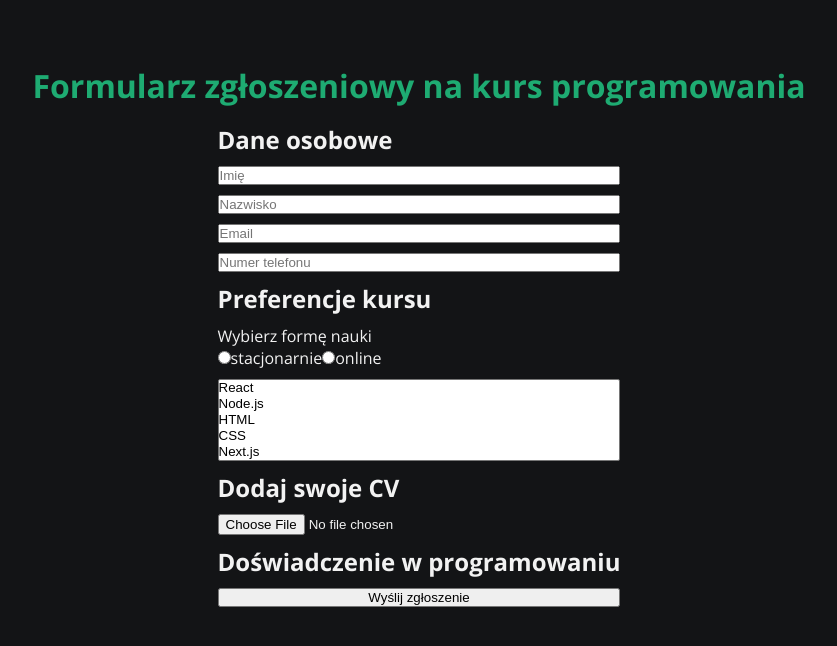
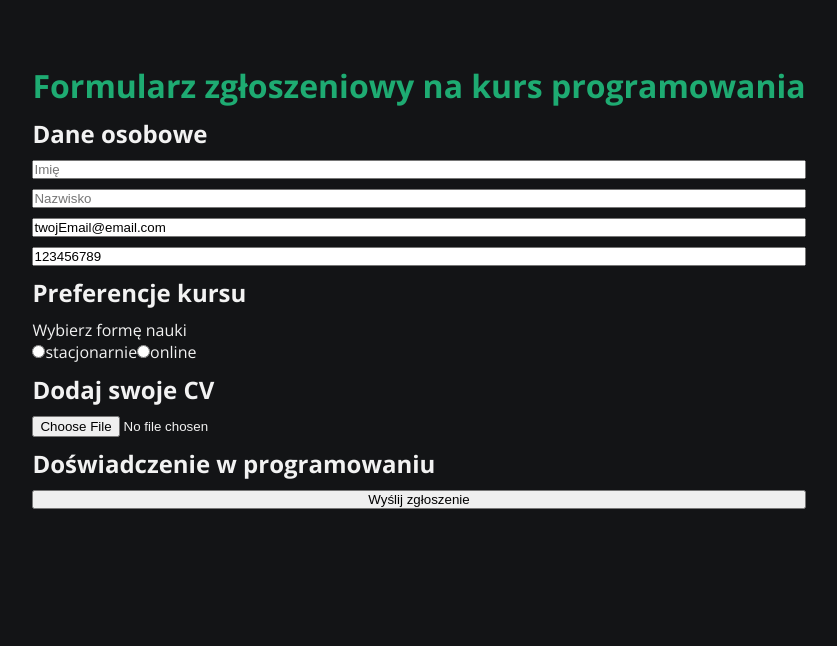
Before and after one commit to katarzynatchir/Register-Form-RHF, a React (Vite) app: page / in a window 1280 px wide. Shown: the top 646 px of the page, without its empty margins (221-1058 px from the left). Built offline with nearby package versions, Linux system fonts and the light colour scheme.

Commit message:
add logic to display modal after submmitting a form

```diff
--- a/src/App.jsx
+++ b/src/App.jsx
@@ -1,5 +1,7 @@
 import styled from 'styled-components';
 import ApplicationForm from './components/ApplicationForm';
+import { useState } from 'react';
+import Modal from './components/modal';
 
 const DivContainer = styled.div`
   margin: 5% 10%;
@@ -9,19 +11,22 @@ const DivContainer = styled.div`
   align-items: center;
 `;
 
-const Heading = styled.h1`
-  font-size: 2rem;
-  color: #1eab72;
-  text-align: center;
-`;
+const App = () => {
+  const [isFormSubmit, setIsFormSubmit] = useState(false);
+  const [data, setData] = useState({});
 
-function App() {
   return (
     <DivContainer>
-      <Heading>Formularz zgłoszeniowy na kurs programowania</Heading>
-      <ApplicationForm />
+      {!isFormSubmit && (
+        <ApplicationForm
+          onSetData={setData}
+          onSetIsFormSubmit={setIsFormSubmit}
+        />
+      )}
+
+      {isFormSubmit && <Modal userData={data} />}
     </DivContainer>
   );
-}
+};
 
 export default App;
--- a/src/components/ApplicationForm.jsx
+++ b/src/components/ApplicationForm.jsx
@@ -1,9 +1,9 @@
-import React from 'react';
 import { useForm } from 'react-hook-form';
 import { zodResolver } from '@hookform/resolvers/zod';
 import { z } from 'zod';
+import styled from 'styled-components';
 
-const phoneValidation = new RegExp(/^[0-9]{9}$/);
+// const phoneValidation = new RegExp(/^[0-9]{9}$/);
 
 const formSchema = z.object({
   firstName: z
@@ -16,28 +16,58 @@ const formSchema = z.object({
     .string()
     .nonempty('Proszę podać adres e-mail')
     .email({ message: 'Niepoprawny adres email' }),
-  phone: z.string().regex(phoneValidation, {
-    message: 'Numer telefonu musi składać się z 9 cyfr',
-  }),
+  // phone: z.number().regex(phoneValidation, {
+  //   message: 'Numer telefonu musi składać się z 9 cyfr',
+  // }),
+  phone: z
+    .number({
+      required_error: 'Phone is required',
+      invalid_type_error: 'Phone must be a number',
+    })
+    .gte(100000000)
+    .lte(999999999),
   formOfLearnig: z.enum(['stationary', 'online'], {
     message: 'Należy wybrać preferowaną formę nauki',
   }),
-  technology: z
-    .array()
-    .nonempty({ message: 'Proszę wybrać conajmniej jedną technologię' }),
+  // technology: z
+  //   .array()
+  //   .nonempty({ message: 'Proszę wybrać conajmniej jedną technologię' }),
 });
 
-const ApplicationForm = () => {
+const Heading = styled.h1`
+  font-size: 2rem;
+  color: #1eab72;
+  text-align: center;
+`;
+
+const ApplicationForm = ({ onSetData, onSetIsFormSubmit }) => {
   const {
     register,
     handleSubmit,
     formState: { errors },
-  } = useForm({ resolver: zodResolver(formSchema) });
+  } = useForm({
+    mode: 'onChange',
+    defaultValues: {
+      firstName: '',
+      lastName: '',
+      email: 'twojEmail@email.com',
+      phone: 123456789,
+      formOfLearnig: '',
+      // technology: [],
+    },
+    resolver: zodResolver(formSchema),
+  });
 
-  const onSubmit = data => console.log(data);
+  const onSubmit = data => {
+    onSetData(data);
+    onSetIsFormSubmit(true);
+    console.log(data);
+  };
+  const onError = errors => console.log('validation errors', errors);
 
   return (
-    <form onSubmit={handleSubmit(onSubmit)}>
+    <form onSubmit={handleSubmit(onSubmit, onError)}>
+      <Heading>Formularz zgłoszeniowy na kurs programowania</Heading>
       <h2>Dane osobowe</h2>
       <input {...register('firstName')} type="text" placeholder="Imię" />
       {errors.firstName && <p>{errors.firstName.message}</p>}
@@ -48,7 +78,11 @@ const ApplicationForm = () => {
       <input {...register('email')} type="text" placeholder="Email" />
       {errors.email && <p>{errors.email.message}</p>}
 
-      <input {...register('phone')} type="text" placeholder="Numer telefonu" />
+      <input
+        {...register('phone')}
+        type="number"
+        placeholder="Numer telefonu"
+      />
       {errors.phone && <p>{errors.phone.message}</p>}
 
       <h2>Preferencje kursu</h2>
@@ -75,14 +109,14 @@ const ApplicationForm = () => {
       </div>
       {errors.formOfLearnig && <p>{errors.formOfLearnig.message}</p>}
 
-      <select {...register('technology')} size="5" multiple="multiple">
+      {/* <select {...register('technology')} size="5" multiple="multiple">
         <option>React</option>
         <option>Node.js</option>
         <option>HTML</option>
         <option>CSS</option>
         <option>Next.js</option>
       </select>
-      {errors.technology && <p>{errors.technology.message}</p>}
+      {errors.technology && <p>{errors.technology.message}</p>} */}
       <h2>Dodaj swoje CV</h2>
       <input type="file" />
       <h2>Doświadczenie w programowaniu</h2>
--- /dev/null
+++ b/src/components/Modal.jsx
@@ -0,0 +1,11 @@
+import React from 'react';
+
+const Modal = ({ userData }) => {
+  return (
+    <div>
+      <p>Imię: {userData.firstName}</p>
+    </div>
+  );
+};
+
+export default Modal;
--- a/src/index.css
+++ b/src/index.css
@@ -16,4 +16,4 @@ form {
   color-scheme: light dark;
   color: rgba(255, 255, 255, 0.87);
   background-color: #242424;
-} */
+} *
```
